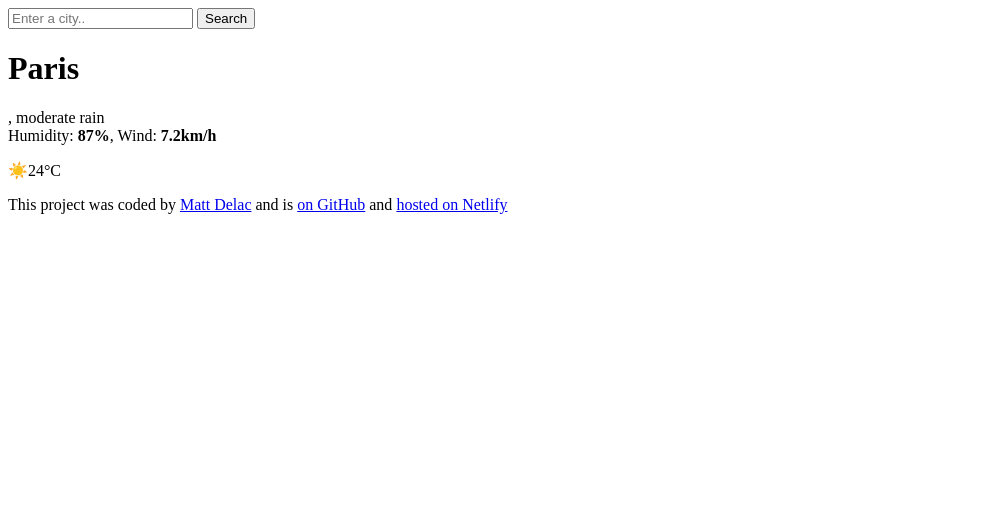
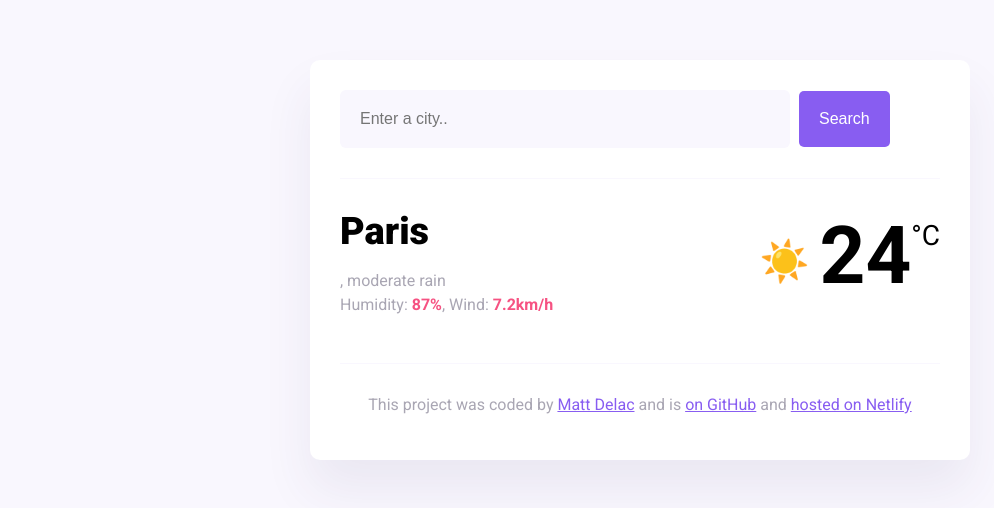
Before and after one commit to Cendrinne/Search_Engine_NH, a website built with Parcel: page index.html in a window 1280 px wide. Shown: the whole page, without its empty margins (0-994 px from the left). Built offline with nearby package versions, Linux system fonts and the light colour scheme.

Commit message:
Update index.html / typo

```diff
--- a/index.html
+++ b/index.html
@@ -10,7 +10,7 @@
       rel="stylesheet"
     />
     <script src="https://unpkg.com/axios/dist/axios.min.js"></script>
-    <link rel="stylesheet" href="src/styles.css" />
+    <link rel="stylesheet" href="styles.css" />
     <title>My weather application</title>
   </head>
   <body>
@@ -53,7 +53,4 @@
       </footer>
     </div>
   </body>
-  <script>
-   <link rel="stylesheet" href="style.css" /></link>
-  </script>
-</html>
+ </html>
```
